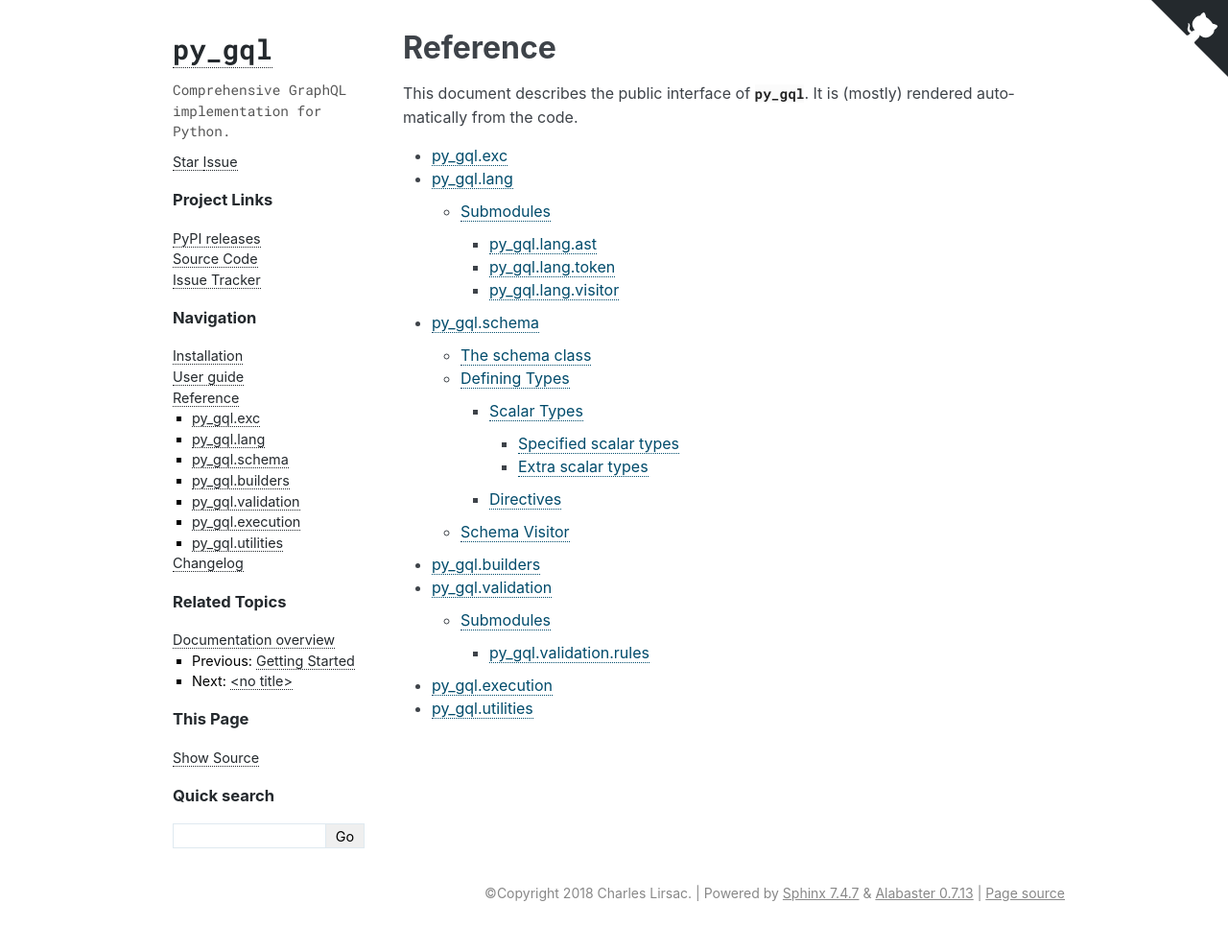
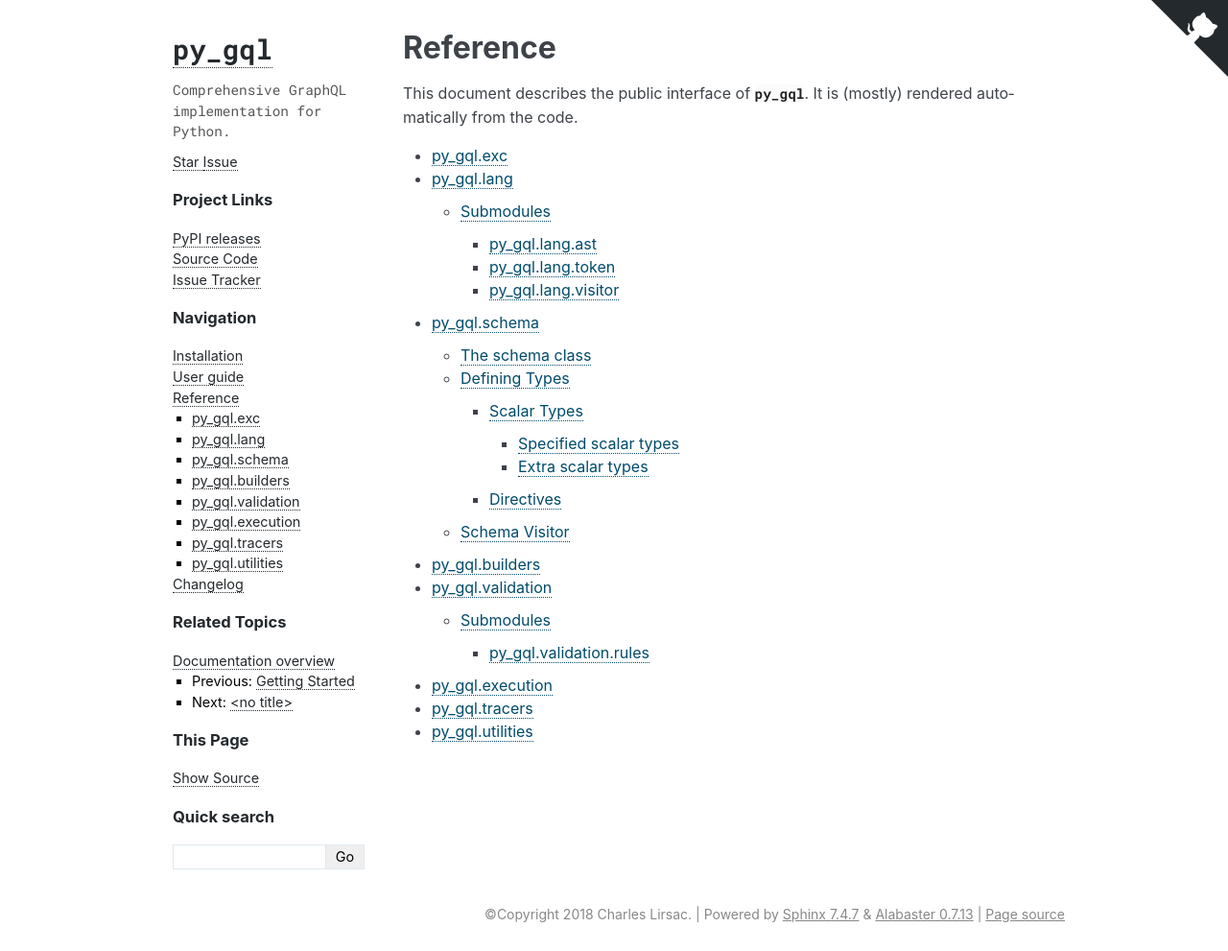
Before and after one commit to lirsacc/py-gql, a Sphinx documentation site: the page built from docs/api/index.rst, in a window 1280 px wide. Shown: the whole page at 96% size. Built offline with Sphinx 7.4.7, drawn with Linux system fonts in a browser that asks for light colours; before the commit the page ends 969 px from its top, so only the background shows below that.

Commit message:
Include py_gql.tracers in docs

```diff
--- a/docs/api/index.rst
+++ b/docs/api/index.rst
@@ -16,4 +16,5 @@
     builders
     validation
     execution
+    tracers
     utilities
--- /dev/null
+++ b/docs/api/tracers.rst
@@ -0,0 +1,8 @@
+py_gql.tracers
+==============
+
+.. module: py_gql.tracers
+
+.. automodule:: py_gql.tracers
+    :members:
+    :show-inheritance:
```
Also changed, not shown: 1 other file.
